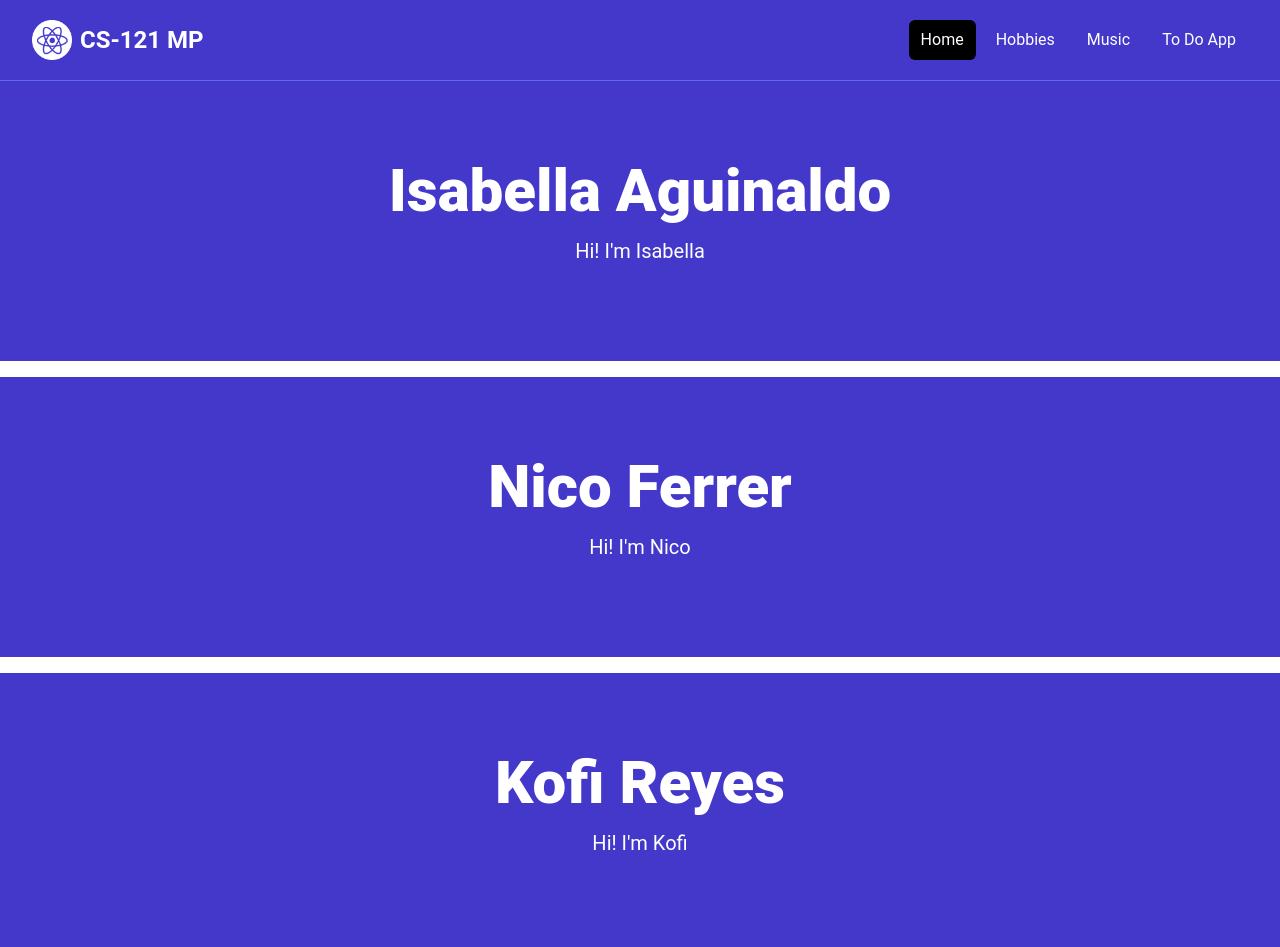
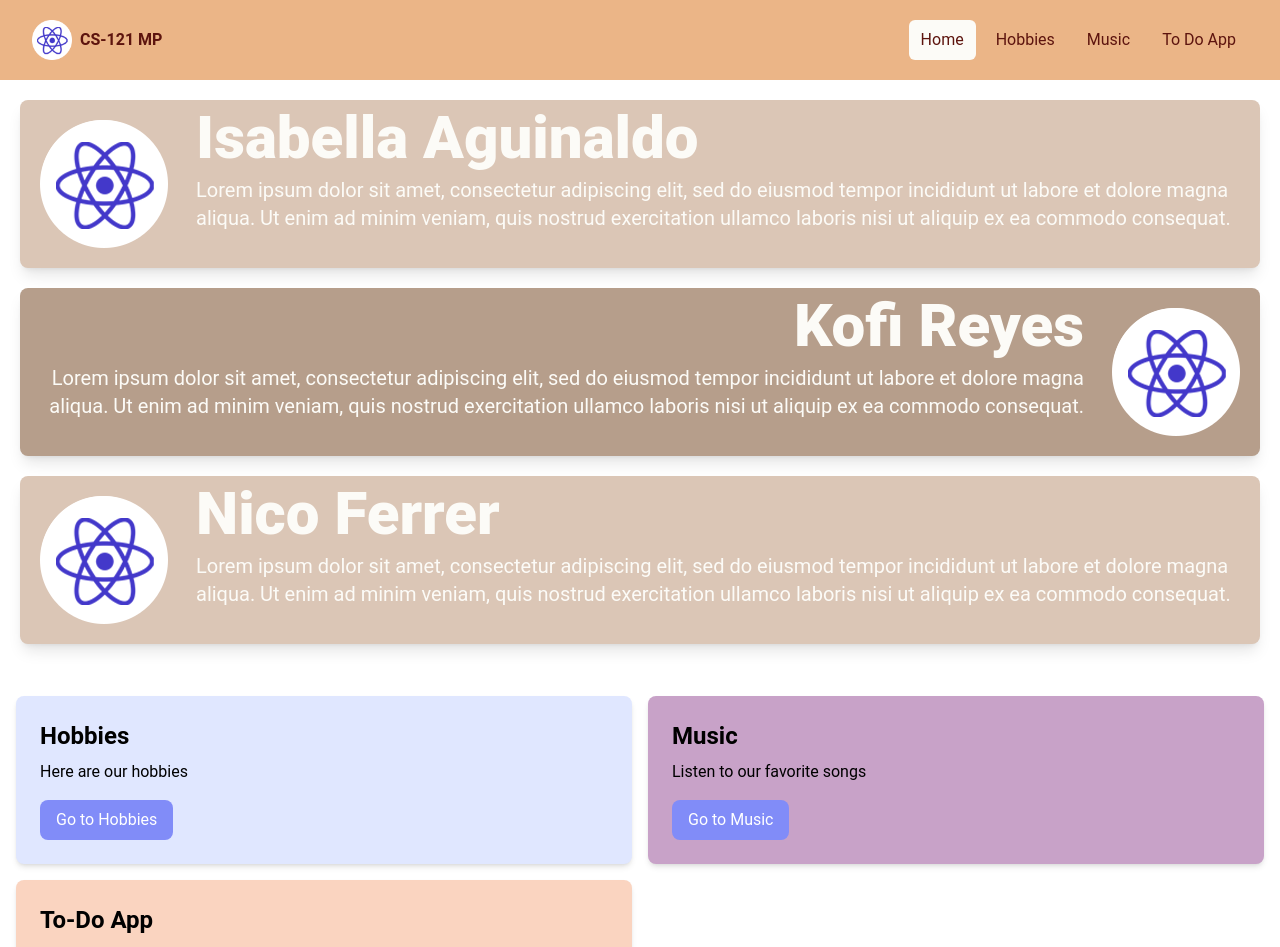
Before and after one commit to KGReyes/CS121-MP, a React (Vite) app in the folder front-end/: page / in a window 1280 px wide. Shown: the top 947 px of the page. Built offline with nearby package versions, Linux system fonts and the light colour scheme.

Commit message:
first commit for front-end edits

```diff
--- a/front-end/index.html
+++ b/front-end/index.html
@@ -3,8 +3,9 @@
   <head>
     <meta charset="UTF-8" />
     <link rel="icon" type="image/svg+xml" href="/vite.svg" />
+    <!-- change vite.svg to UPM or CAS logo(idk if need png) -->
     <meta name="viewport" content="width=device-width, initial-scale=1.0" />
-    <title>CS 121 MP</title>
+    <title>CS121 MP - Group 1</title>
   </head>
   <body>
     <div id="root"></div>
--- a/front-end/src/SpotifyPlayer.jsx
+++ b/front-end/src/SpotifyPlayer.jsx
@@ -5,9 +5,9 @@ const SpotifyPlayer = ({ embedLink }) => {
         <div className="spotify-player mt-2">
             <iframe
                 src={embedLink}
-                width="100%"
+                width="70%"
                 height="80"
-                frameBorder="0"
+                frameBorder="5"
                 allowtransparency="true"
                 allow="encrypted-media"
                 title="Spotify Player"
--- a/front-end/src/components/Hero.jsx
+++ b/front-end/src/components/Hero.jsx
@@ -1,41 +1,68 @@
+import logo from "../assets/images/logo.png";
 const Hero = () => {
     return (
         <>
-            {/*Each section is a division between the members, maybe try adding bg colors to the divs to tell which is which*/}
-            <section className="bg-indigo-700 py-20 mb-4">
-                <div className="max-w-7xl mx-auto px-4 sm:px-6 lg:px-8 flex flex-col items-center">
-                    <div className="text-center">
-                        <h1 className="text-4xl font-extrabold text-white sm:text-5xl md:text-6xl">
+                <section>
+                    <div className="m-5 flex max-h-screen bg-cream-0 rounded-lg shadow-lg">
+                        <img
+                            className="m-5 h-auto w-auto"
+                            src={logo}
+                            alt="placeholder"
+                        />
+                        <div className="text-start">
+                            <h1 className="m-2 text-4xl font-extrabold text-off-white sm:text-5xl md:text-6xl">
                                 Isabella Aguinaldo
                             </h1>
-                        <p className="my-4 text-xl text-white">
-                            Hi! I'm Isabella
+                            <p className="m-2 text-xl text-off-white">
+                                Lorem ipsum dolor sit amet, consectetur adipiscing elit, sed do eiusmod tempor
+                                incididunt ut
+                                labore et dolore magna aliqua. Ut enim ad minim veniam, quis nostrud exercitation
+                                ullamco
+                                laboris nisi ut aliquip ex ea commodo consequat.
                             </p>
                         </div>
                     </div>
                 </section>
 
-            <section className="bg-indigo-700 py-20 mb-4">
-                <div className="max-w-7xl mx-auto px-4 sm:px-6 lg:px-8 flex flex-col items-center">
-                    <div className="text-center">
-                        <h1 className="text-4xl font-extrabold text-white sm:text-5xl md:text-6xl">
-                            Nico Ferrer
+                <section>
+                    <div className="m-5 flex max-h-screen bg-cream-2 rounded-lg shadow-lg">
+                        <div className="text-end">
+                            <h1 className="m-2 text-4xl font-extrabold text-off-white sm:text-5xl md:text-6xl">
+                                Kofi Reyes
                             </h1>
-                        <p className="my-4 text-xl text-white">
-                            Hi! I'm Nico
+                            <p className="m-2 text-xl text-off-white ">
+                                Lorem ipsum dolor sit amet, consectetur adipiscing elit, sed do eiusmod tempor
+                                incididunt ut
+                                labore et dolore magna aliqua. Ut enim ad minim veniam, quis nostrud exercitation
+                                ullamco
+                                laboris nisi ut aliquip ex ea commodo consequat.
                             </p>
                         </div>
+                        <img
+                            className="m-5 h-auto w-auto"
+                            src={logo}
+                            alt="placeholder"
+                        />
                     </div>
                 </section>
 
-            <section className="bg-indigo-700 py-20 mb-4">
-                <div className="max-w-7xl mx-auto px-4 sm:px-6 lg:px-8 flex flex-col items-center">
-                    <div className="text-center">
-                        <h1 className="text-4xl font-extrabold text-white sm:text-5xl md:text-6xl">
-                            Kofi Reyes
+                <section>
+                    <div className="m-5 flex max-h-screen bg-cream-0 rounded-lg shadow-lg">
+                        <img
+                            className="m-5 h-auto w-auto"
+                            src={logo}
+                            alt="placeholder"
+                        />
+                        <div className="text-start">
+                            <h1 className="m-2 text-4xl font-extrabold text-off-white sm:text-5xl md:text-6xl">
+                                Nico Ferrer
                             </h1>
-                        <p className="my-4 text-xl text-white">
-                            Hi! I'm Kofi
+                            <p className="m-2 text-xl text-off-white ">
+                                Lorem ipsum dolor sit amet, consectetur adipiscing elit, sed do eiusmod tempor
+                                incididunt ut
+                                labore et dolore magna aliqua. Ut enim ad minim veniam, quis nostrud exercitation
+                                ullamco
+                                laboris nisi ut aliquip ex ea commodo consequat.
                             </p>
                         </div>
                     </div>
--- a/front-end/src/components/HomeCards.jsx
+++ b/front-end/src/components/HomeCards.jsx
@@ -9,38 +9,38 @@ const HomeCards = () => {
                     <div className="grid grid-cols-1 md:grid-cols-2 gap-4 p-4 rounded-lg">
                         {/*Each Card corresponds to one of the parts with the Hobbies/Music/To-Do labels*/}
                         {/*Each Card is also their own object or file, look at the Card.jsx*/}
-                        <Card>
+                        <Card bg = 'bg-indigo-100'>
                             <h2 className="text-2xl font-bold">Hobbies</h2>
                             <p className="mt-2 mb-4">
                                 Here are our hobbies
                             </p>
                             <Link
                                 to="/hobbies"
-                                className="inline-block bg-black text-white rounded-lg px-4 py-2 hover:bg-gray-700"
+                                className="inline-block bg-indigo-400 text-white rounded-lg px-4 py-2 hover:bg-gray-700"
                             >
                                 Go to Hobbies
                             </Link>
                         </Card>
-                        <Card bg = 'bg-indigo-100'>
+                        <Card bg = 'bg-lav'>
                             <h2 className="text-2xl font-bold">Music</h2>
                             <p className="mt-2 mb-4">
                                 Listen to our favorite songs
                             </p>
                             <Link
                                 to="/music"
-                                className="inline-block bg-indigo-500 text-white rounded-lg px-4 py-2 hover:bg-indigo-600"
+                                className="inline-block bg-indigo-400 text-white rounded-lg px-4 py-2 hover:bg-indigo-600"
                             >
                                 Go to Music
                             </Link>
                         </Card>
-                        <Card bg = 'bg-beige-100'>
+                        <Card bg = 'bg-new-cream'>
                             <h2 className="text-2xl font-bold">To-Do App</h2>
                             <p className="mt-2 mb-4">
                                 Try out our To-Do App
                             </p>
                             <Link
                                 to="/to-do"
-                                className="inline-block bg-indigo-500 text-white rounded-lg px-4 py-2 hover:bg-indigo-600"
+                                className="inline-block bg-indigo-400 text-white rounded-lg px-4 py-2 hover:bg-indigo-600"
                             >
                                 Go to To-Do
                             </Link>
--- a/front-end/src/components/Navbar.jsx
+++ b/front-end/src/components/Navbar.jsx
@@ -3,17 +3,19 @@ import logo from '../assets/images/logo.png'
 const Navbar = () => {
 
     // This method is just to add the black highlight on the navbar
+    //changed palette to make navbar more coffee(kofi) themed lamaw
+
     const linkClass = ({isActive}) =>
-        isActive ? 'bg-black text-white hover:bg-gray-900 hover:text-white rounded-md px-3 py-2'
-            : 'text-white hover:bg-gray-900 hover:text-white rounded-md px-3 py-2'
+        isActive ? 'bg-off-white  text-rust hover:bg-off-white  hover:text-rust rounded-md px-3 py-2'
+            : 'text-rust hover:bg-off-white hover:text-rust rounded-md px-3 py-2'
 
     return(
     <>
         {/*The entire navbar is under the nav tag*/}
-        <nav className="bg-indigo-700 border-b border-indigo-500">
+        <nav className="bg-beige">
             <div className="mx-auto max-w-7xl px-2 sm:px-6 lg:px-8">
                 <div className="flex h-20 items-center justify-between">
-                    <div className="flex flex-1 items-center justify-center md:items-stretch md:justify-start">
+                    <div className="flex flex-1 justify-center md:items-stretch md:justify-start">
                         {/*Each NavLink tag corresponds to one of the options on the Navbar*/}
                         <NavLink
                             className="flex flex-shrink-0 items-center mr-4"
@@ -23,7 +25,7 @@ const Navbar = () => {
                                 src={logo}
                                 alt="React Jobs"
                             />
-                            <span className="hidden md:block text-white text-2xl font-bold ml-2">
+                            <span className="hidden md:block text-rust font-bold ml-2">
                                 CS-121 MP
                             </span>
                         </NavLink>
--- a/front-end/src/pages/HobbiesPage.jsx
+++ b/front-end/src/pages/HobbiesPage.jsx
@@ -59,7 +59,7 @@ const HobbiesPage = ({isaId = 1, kofiId = 2, nicoId = 3}) => {
                                 <p>{hobby.description}</p>
                                 <div>
                                     {hobby.media ? (
-                                        <img src={hobby.media} alt={`${hobby.name} media`} className="w-full h-auto"/>
+                                        <img src={hobby.media} alt={`${hobby.name}  media`} className="w-full h-auto"/>
                                     ) : (
                                         <p>No media available</p>
                                     )}
--- a/front-end/tailwind.config.js
+++ b/front-end/tailwind.config.js
@@ -5,7 +5,22 @@ export default {
     "./src/**/*.{js,ts,jsx,tsx}",
   ],
   theme: {
+
     extend: {
+      colors: {
+        'off-white': '#fcfbf7',
+        'beige': '#ebb587',
+        'choco': '#6e4740',
+        'rust': '#5d140e',
+        'dark-red': '#2f0000',
+        'cream-0': '#dbc6b6',
+        'cream-1': '#ccb49d',
+        'cream-2': '#b69e8b',
+        'cream-3': '#ab9a7f',
+        'cream-4': '#a18d68',
+        'new-cream':'#fad4c0',
+        'lav':'#c8a2c8',
+      },
       fontFamily: {
         sans: ['Roboto', 'sans-serif']
       },
```
Also changed, not shown: front-end/src/pages/HomePage.jsx (+9 -0 lines), front-end/src/pages/MusicPage.jsx (+35 -13 lines). Lines whose indentation alone changed are shown as unchanged.
